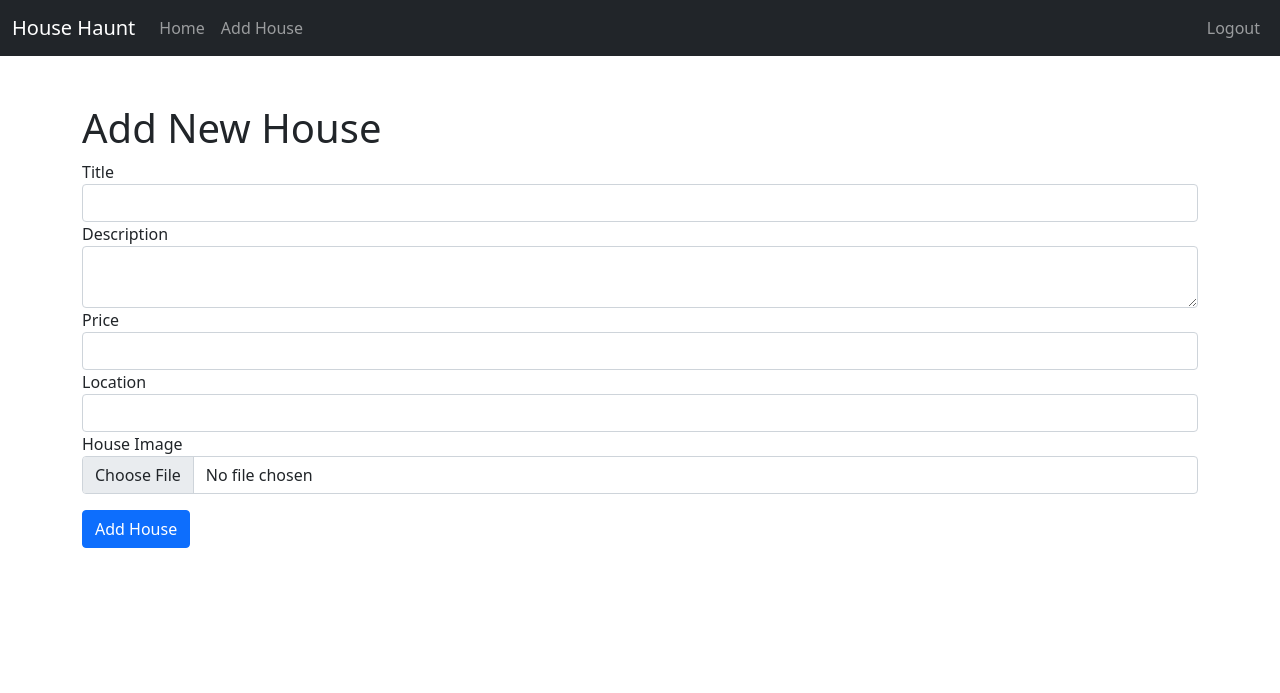
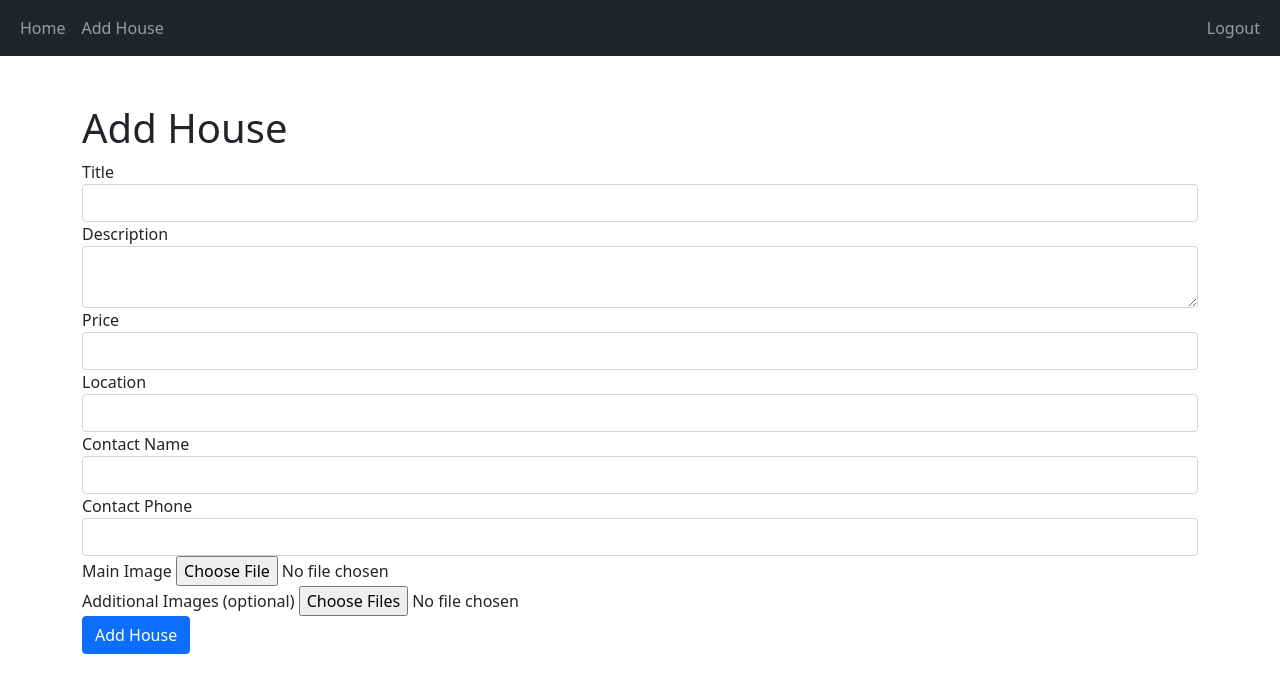
Before and after one commit to RotichKipkoech/house-haunting-app, a Flask app: page /add in a window 1280 px wide. Shown: the top 693 px of the page. Run offline with Flask 3, Linux system fonts and the light colour scheme; the first user in the database is signed in.

Commit message:
Updated User to view more description

```diff
--- a/app.py
+++ b/app.py
@@ -33,7 +33,14 @@ class House(db.Model):
     price = db.Column(db.Float, nullable=False)
     location = db.Column(db.String(100), nullable=False)
     image_file = db.Column(db.String(120), nullable=True)
-    available = db.Column(db.Boolean, default=True)
+    contact_name = db.Column(db.String(100), nullable=False)
+    contact_phone = db.Column(db.String(15), nullable=False)
+    additional_images = db.Column(db.Text, nullable=True)
+
+    def get_additional_images(self):
+        if self.additional_images:
+            return self.additional_images.split(',')
+        return []
 
 # Check allowed image extensions
 def allowed_file(filename):
@@ -62,14 +69,36 @@ def add_house():
         description = request.form['description']
         price = request.form['price']
         location = request.form['location']
+        contact_name = request.form['contact_name']
+        contact_phone = request.form['contact_phone']
 
         image_file = request.files['image_file']
+        additional_images = request.files.getlist('additional_images')
         image_filename = None
+        additional_image_filenames = []
+
         if image_file and allowed_file(image_file.filename):
             image_filename = secure_filename(image_file.filename)
             image_file.save(os.path.join(app.config['UPLOAD_FOLDER'], image_filename))
 
-        new_house = House(title=title, description=description, price=price, location=location, image_file=image_filename)
+        for img in additional_images:
+            if img and allowed_file(img.filename):
+                img_filename = secure_filename(img.filename)
+                img.save(os.path.join(app.config['UPLOAD_FOLDER'], img_filename))
+                additional_image_filenames.append(img_filename)
+
+        additional_images_str = ','.join(additional_image_filenames)
+
+        new_house = House(
+            title=title,
+            description=description,
+            price=price,
+            location=location,
+            image_file=image_filename,
+            contact_name=contact_name,
+            contact_phone=contact_phone,
+            additional_images=additional_images_str
+        )
         db.session.add(new_house)
         db.session.commit()
         return redirect(url_for('index'))
@@ -89,14 +118,25 @@ def edit_house(id):
         house.description = request.form['description']
         house.price = request.form['price']
         house.location = request.form['location']
-        house.available = 'available' in request.form
+        house.contact_name = request.form['contact_name']
+        house.contact_phone = request.form['contact_phone']
 
         image_file = request.files['image_file']
+        additional_images = request.files.getlist('additional_images')
+
         if image_file and allowed_file(image_file.filename):
             image_filename = secure_filename(image_file.filename)
             image_file.save(os.path.join(app.config['UPLOAD_FOLDER'], image_filename))
             house.image_file = image_filename
 
+        additional_image_filenames = house.get_additional_images()
+        for img in additional_images:
+            if img and allowed_file(img.filename):
+                img_filename = secure_filename(img.filename)
+                img.save(os.path.join(app.config['UPLOAD_FOLDER'], img_filename))
+                additional_image_filenames.append(img_filename)
+
+        house.additional_images = ','.join(additional_image_filenames)
         db.session.commit()
         return redirect(url_for('index'))
 
@@ -136,6 +176,12 @@ def logout():
     logout_user()
     return redirect(url_for('login'))
 
+# Route to view house details
+@app.route('/house/<int:house_id>')
+def house_detail(house_id):
+    house = House.query.get_or_404(house_id)
+    return render_template('house_detail.html', house=house)
+
 # Run the app
 if __name__ == '__main__':
     app.run(debug=True)
--- a/templates/add_house.html
+++ b/templates/add_house.html
@@ -1,9 +1,7 @@
 {% extends 'base.html' %}
 
-{% block title %}Add House{% endblock %}
-
 {% block content %}
-    <h1>Add New House</h1>
+    <h1>Add House</h1>
     <form method="POST" enctype="multipart/form-data">
         <div class="form-group">
             <label for="title">Title</label>
@@ -15,16 +13,28 @@
         </div>
         <div class="form-group">
             <label for="price">Price</label>
-            <input type="number" class="form-control" id="price" name="price" required>
+            <input type="number" step="0.01" class="form-control" id="price" name="price" required>
         </div>
         <div class="form-group">
             <label for="location">Location</label>
             <input type="text" class="form-control" id="location" name="location" required>
         </div>
         <div class="form-group">
-            <label for="image_file">House Image</label>
-            <input type="file" class="form-control" id="image_file" name="image_file">
+            <label for="contact_name">Contact Name</label>
+            <input type="text" class="form-control" id="contact_name" name="contact_name" required>
         </div>
-        <button type="submit" class="btn btn-primary mt-3">Add House</button>
+        <div class="form-group">
+            <label for="contact_phone">Contact Phone</label>
+            <input type="text" class="form-control" id="contact_phone" name="contact_phone" required>
+        </div>
+        <div class="form-group">
+            <label for="image_file">Main Image</label>
+            <input type="file" class="form-control-file" id="image_file" name="image_file" required>
+        </div>
+        <div class="form-group">
+            <label for="additional_images">Additional Images (optional)</label>
+            <input type="file" class="form-control-file" id="additional_images" name="additional_images" multiple>
+        </div>
+        <button type="submit" class="btn btn-primary">Add House</button>
     </form>
 {% endblock %}
--- a/templates/base.html
+++ b/templates/base.html
@@ -9,8 +9,7 @@
 <body>
     <nav class="navbar navbar-expand-lg navbar-dark bg-dark">
         <div class="container-fluid">
-            <a class="navbar-brand" href="{{ url_for('index') }}">House Haunt</a>
-            <!-- <div class="collapse navbar-collapse"> -->
+            <!-- <a class="navbar-brand" href="{{ url_for('index') }}">House Hunt</a> -->
             <ul class="navbar-nav me-auto">
                 <li class="nav-item">
                     <a class="nav-link" href="{{ url_for('index') }}">Home</a>
@@ -36,7 +35,6 @@
                 {% endif %}
             </ul>
         </div>
-        <!-- </div> -->
     </nav>
     <div class="container mt-5">
         {% block content %}{% endblock %}
```
Also changed, not shown: forms.py (added, +14 -0 lines), migrations/versions/913454a865bf_add_view_more.py (added, +50 -0 lines), migrations/versions/afa67b8d74f5_add_contact_info_and_additional_images_.py (added, +40 -0 lines), migrations/versions/b5894529a922_add_additional_images_column_to_house_.py (added, +34 -0 lines), migrations/versions/cff3d88269ac_updated_house_additianal_images.py (added, +34 -0 lines), templates/edit_house.html (+17 -5 lines), templates/house_detail.html (added, +21 -0 lines), templates/index.html (+3 -6 lines), instance/houses.db. Lines whose indentation alone changed are shown as unchanged.
